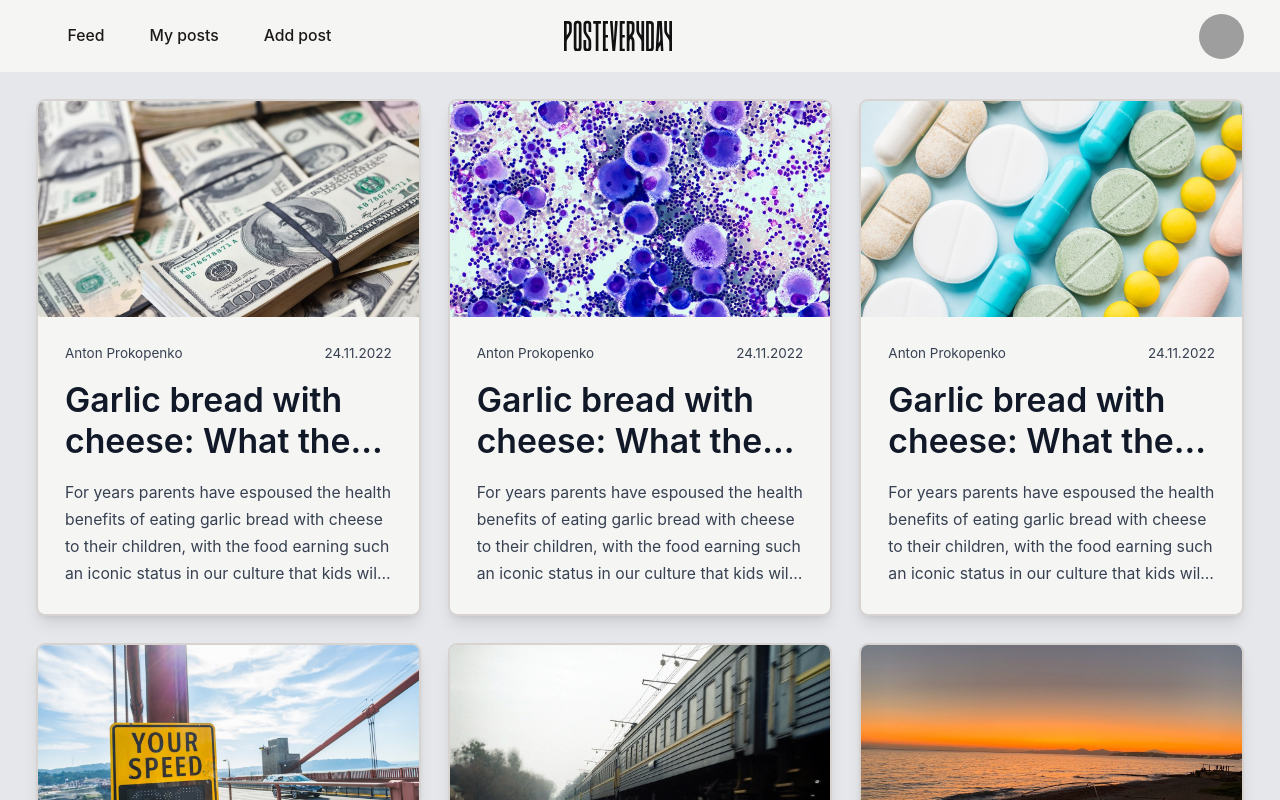
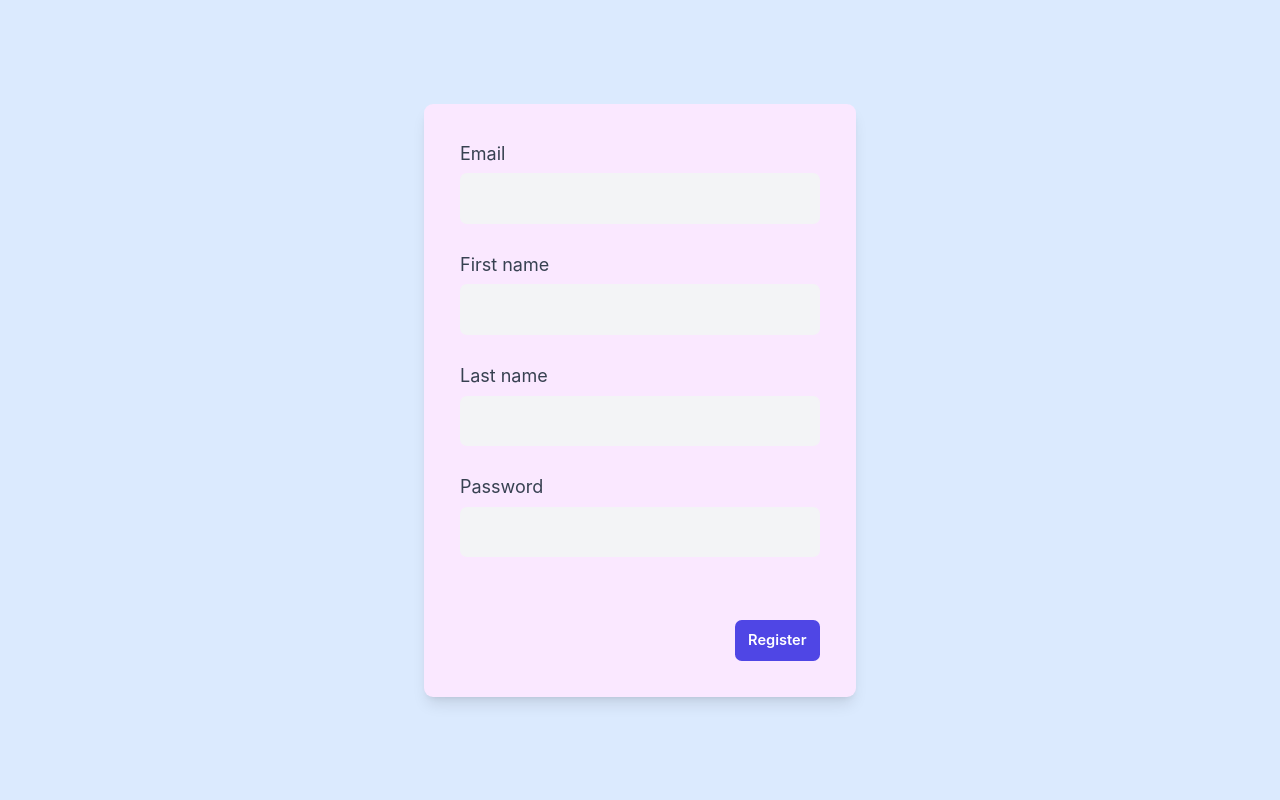
Before and after one commit to aprokdev/posteveryday, a Next.js app: page / in a window 1280 px wide. Shown: the top 800 px of the page. Built offline with nearby package versions, Linux system fonts and the light colour scheme; grey boxes are pictures that could not be loaded.

Commit message:
start implementing login page

```diff
--- a/next.config.js
+++ b/next.config.js
@@ -1,11 +1,11 @@
 module.exports = {
-    async redirects() {
-        return [
-            {
-                source: '/',
-                destination: '/feed',
-                permanent: true,
-            },
-        ];
-    },
+    // async redirects() {
+    //     return [
+    //         {
+    //             source: '/',
+    //             destination: '/feed',
+    //             permanent: true,
+    //         },
+    //     ];
+    // },
 };
--- a/package.json
+++ b/package.json
@@ -20,6 +20,7 @@
   "devDependencies": {
     "@tailwindcss/line-clamp": "^0.4.2",
     "@tailwindcss/typography": "^0.5.8",
+    "@trivago/prettier-plugin-sort-imports": "^4.0.0",
     "@types/node": "18.11.9",
     "@types/react": "18.0.25",
     "autoprefixer": "^10.4.13",
--- a/pages/add-post/index.tsx
+++ b/pages/add-post/index.tsx
@@ -1,9 +1,9 @@
+import MarkdownIt from 'markdown-it';
 import React from 'react';
-import MarkdownIt from 'markdown-it';
 import MdEditor from 'react-markdown-editor-lite';
 import 'react-markdown-editor-lite/lib/index.css';
+import Input from '@components/input';
 import Layout from '@components/layout';
-import Input from '@components/input';
 
 const mdParser = new MarkdownIt(/* Markdown-it options */);
 
--- a/pages/index.tsx
+++ b/pages/index.tsx
@@ -1,5 +1,5 @@
-import Feed from './feed';
+import Login from './login';
 
 export default function HomePage() {
-    return <Feed />;
+    return <Login />;
 }
--- /dev/null
+++ b/pages/login/index.tsx
@@ -0,0 +1,95 @@
+export default function LoginPage(): JSX.Element {
+    return (
+        <div className="bg-blue-100 min-h">
+            <div className="flex items-center justify-center min-h">
+                <form className="w-96 bg-fuchsia-100 rounded-lg p-8 shadow-lg grid grid-cols-1 gap-6">
+                    <label className="block">
+                        <span className="text-gray-700">Email</span>
+                        <input
+                            type="email"
+                            className="
+                                py-2
+                                px-3
+                                mt-1
+                                block
+                                w-full
+                                rounded-md
+                                bg-gray-100
+                                border-transparent
+                                focus:border-gray-500 focus:bg-white focus:ring-0
+                                border-indigo-600
+                                border-2
+                            "
+                            placeholder=""
+                        />
+                    </label>
+                    <label className="block">
+                        <span className="text-gray-700">First name</span>
+                        <input
+                            type="text"
+                            className="
+                                py-2
+                                px-3
+                                mt-1
+                                block
+                                w-full
+                                rounded-md
+                                bg-gray-100
+                                border-transparent
+                                focus:border-gray-500 focus:bg-white focus:ring-0
+                                border-indigo-600
+                                border-2
+                            "
+                            placeholder=""
+                        />
+                    </label>
+                    <label className="block">
+                        <span className="text-gray-700">Last name</span>
+                        <input
+                            type="text"
+                            className="
+                                py-2
+                                px-3
+                                mt-1
+                                block
+                                w-full
+                                rounded-md
+                                bg-gray-100
+                                border-transparent
+                                focus:border-gray-500 focus:bg-white focus:ring-0
+                                border-indigo-600
+                                border-2
+                            "
+                            placeholder=""
+                        />
+                    </label>
+                    <label className="block">
+                        <span className="text-gray-700">Password</span>
+                        <input
+                            type="password"
+                            className="
+                                py-2
+                                px-3
+                                mt-1
+                                block
+                                w-full
+                                rounded-md
+                                bg-gray-100
+                                border-transparent
+                                focus:border-gray-500 focus:bg-white focus:ring-0
+                                border-indigo-600
+                                border-2
+                            "
+                            placeholder=""
+                        />
+                    </label>
+                    <div className="flex justify-end">
+                        <div className="inline-block cursor-pointer mt-8 rounded-md bg-indigo-600 py-2 px-3 text-[0.8125rem] font-semibold leading-5 text-white hover:bg-indigo-500">
+                            Register
+                        </div>
+                    </div>
+                </form>
+            </div>
+        </div>
+    );
+}
--- a/styles/globals.css
+++ b/styles/globals.css
@@ -25,6 +25,10 @@ a:hover {
     text-decoration: underline;
 }
 
+.min-h {
+    min-height: calc(100vh + 1px);
+}
+
 img {
     max-width: 100%;
     display: block;
```
Also changed, not shown: 1 other file (tests, documents, lock files or other folders).
